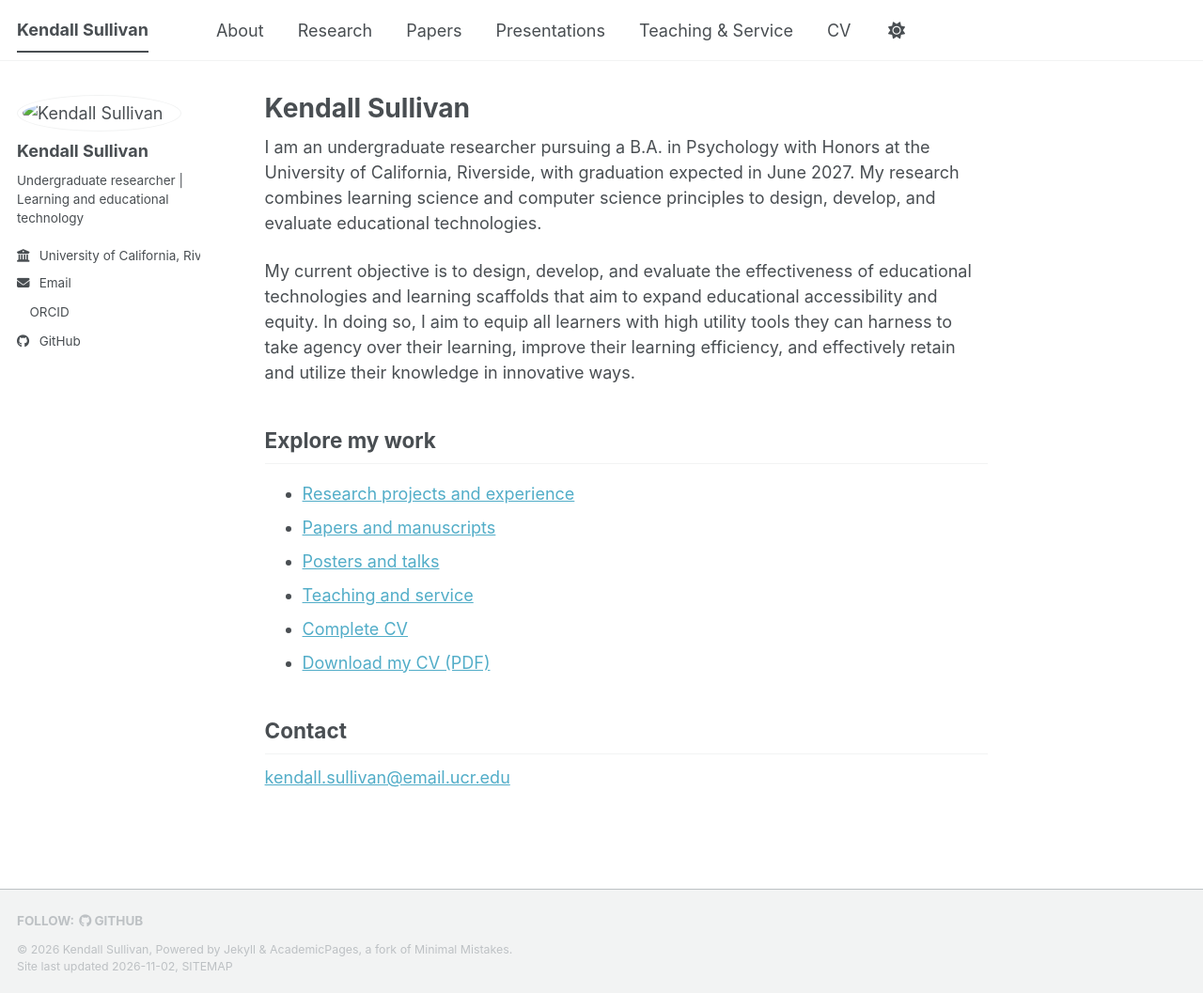
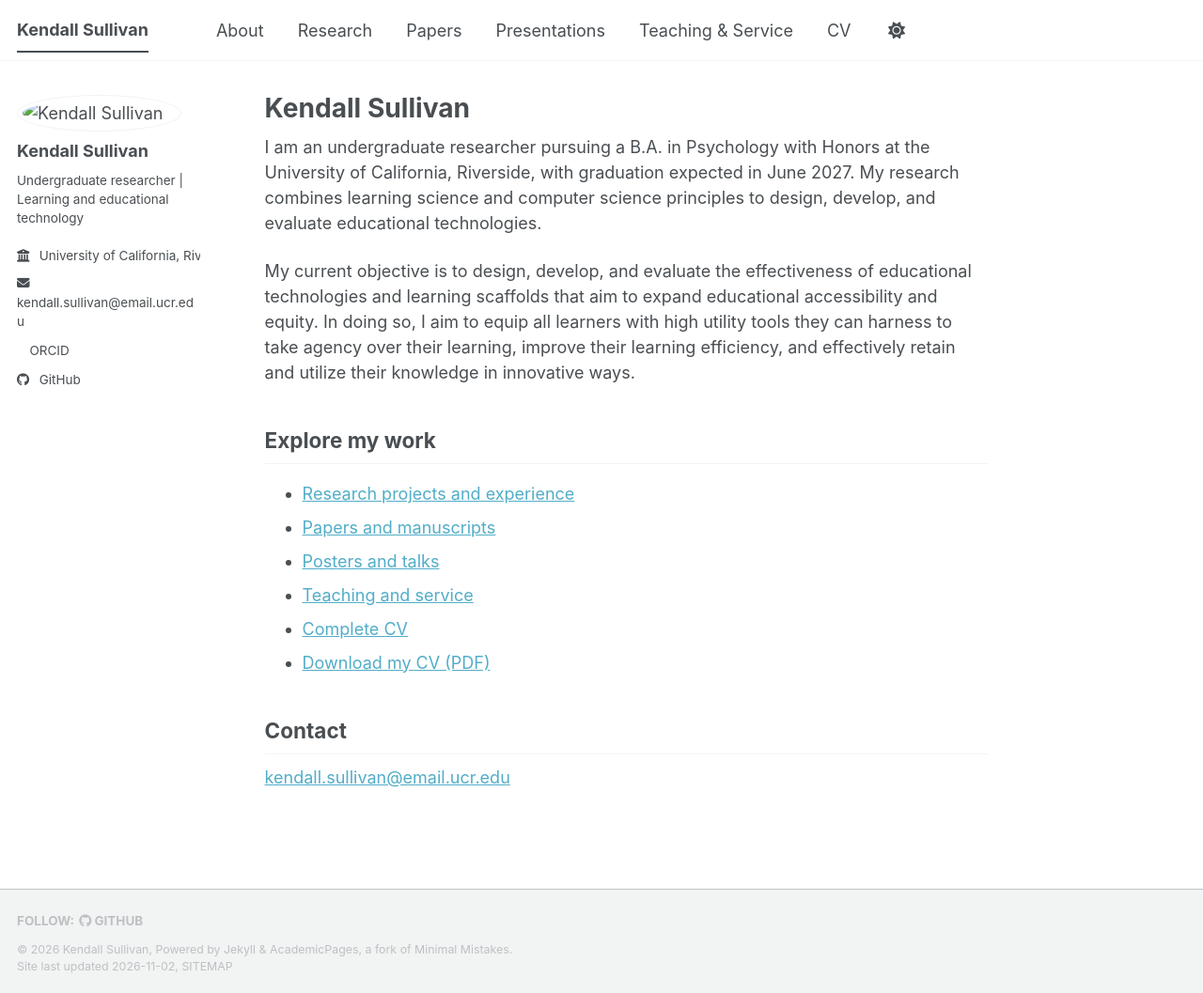
Before and after one commit to kendallesully/kendallesully.github.io, a Jekyll site: the page built from _pages/about.md, in a window 1280 px wide and 1057 px high. Shown: the whole window at 94% size. Built offline with Jekyll 4.4.1, drawn with Linux system fonts in a browser that asks for light colours; a script bundle is joined from its source files by our own code; a style sheet for code colours, icons or effects is not loaded.

Commit message:
Update author-profile.html

```diff
--- a/_includes/author-profile.html
+++ b/_includes/author-profile.html
@@ -33,9 +33,16 @@
       {% if author.uri %}
         <li><a href="{{ author.uri }}"><i class="fas fa-fw fa-link icon-pad-right" aria-hidden="true"></i>{{ site.data.ui-text[site.locale].website_label | default: "Website" }}</a></li>
       {% endif %}
-      {% if author.email %}
-        <li><a href="mailto:{{ author.email }}"><i class="fas fa-fw fa-envelope icon-pad-right" aria-hidden="true"></i>{{ site.data.ui-text[site.locale].email_label | default: "Email" }}</a></li>
-      {% endif %}
+    {% if author.email %}
+  <li>
+    <a href="mailto:{{ author.email | escape }}"
+       style="white-space: normal; overflow-wrap: anywhere;">
+      <i class="fas fa-fw fa-envelope icon-pad-right"
+         aria-hidden="true"></i>
+      {{ author.email | escape }}
+    </a>
+  </li>
+    {% endif %}
 
       <!-- Font Awesome and Academicons icons / Academic websites -->
       {% if author.academia %}
```
